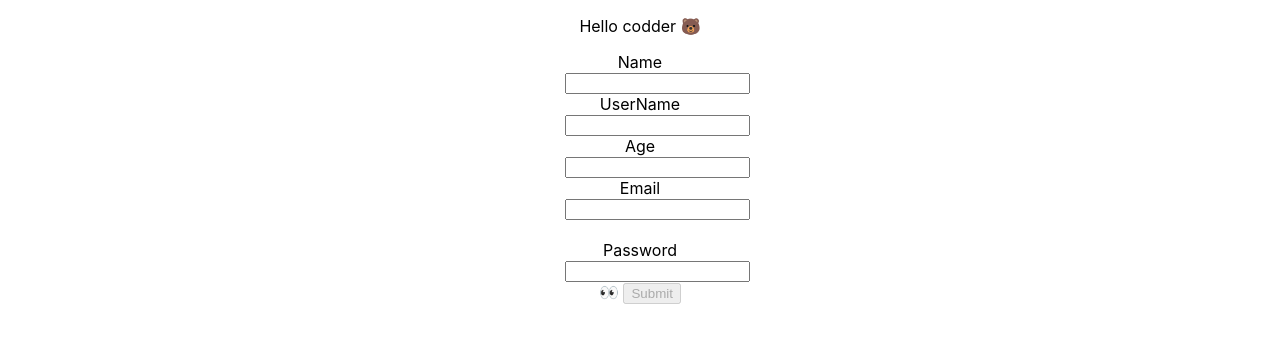
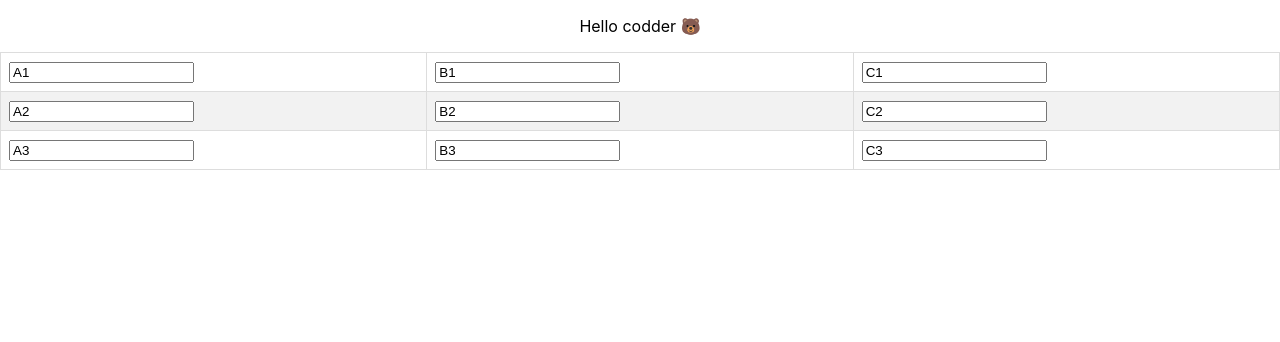
Before and after one commit to CodeKaroge/ReactPractice, a React (Create React App) app: page / in a window 1280 px wide. Shown: the top 342 px of the page. Built offline with nearby package versions, Linux system fonts and the light colour scheme.

Commit message:
Excel features initiated

```diff
--- a/src/App.js
+++ b/src/App.js
@@ -1,6 +1,7 @@
 import './App.css';
 import CKEditorComponent from './Components/Editor/CKEditorComponent';
 import ExcelApp from './Components/Editor/ExcelApp';
+import ExcelProperty from './Components/Editor/ExcelProperty';
 import Table from './Components/Tables/Table';
 import Form from './Components/formFolde/Form';
 
@@ -8,7 +9,7 @@ function App() {
   return (
     <div className="App">
       <p>Hello codder 🐻</p>
-      <Form />
+      <ExcelProperty />
     </div>
   );
 }
--- /dev/null
+++ b/src/Components/Editor/ExcelProperty.js
@@ -0,0 +1,27 @@
+import React, { useState } from 'react'
+
+function ExcelProperty() {
+    const [data, setData] = useState([
+        ["A1", "B1", "C1"],
+        ["A2", "B2", "C2"],
+        ["A3", "B3", "C3"],
+    ])
+
+    return (
+        <div>
+            <table>
+                <tbody>
+                    {data.map(item => (
+                        <tr>
+                            {item.map(innerItem => (
+                                <td><input type="text" value={innerItem} /></td>
+                            ))}
+                        </tr>
+                    ))}
+                </tbody>
+            </table>
+        </div>
+    )
+}
+
+export default ExcelProperty
```
